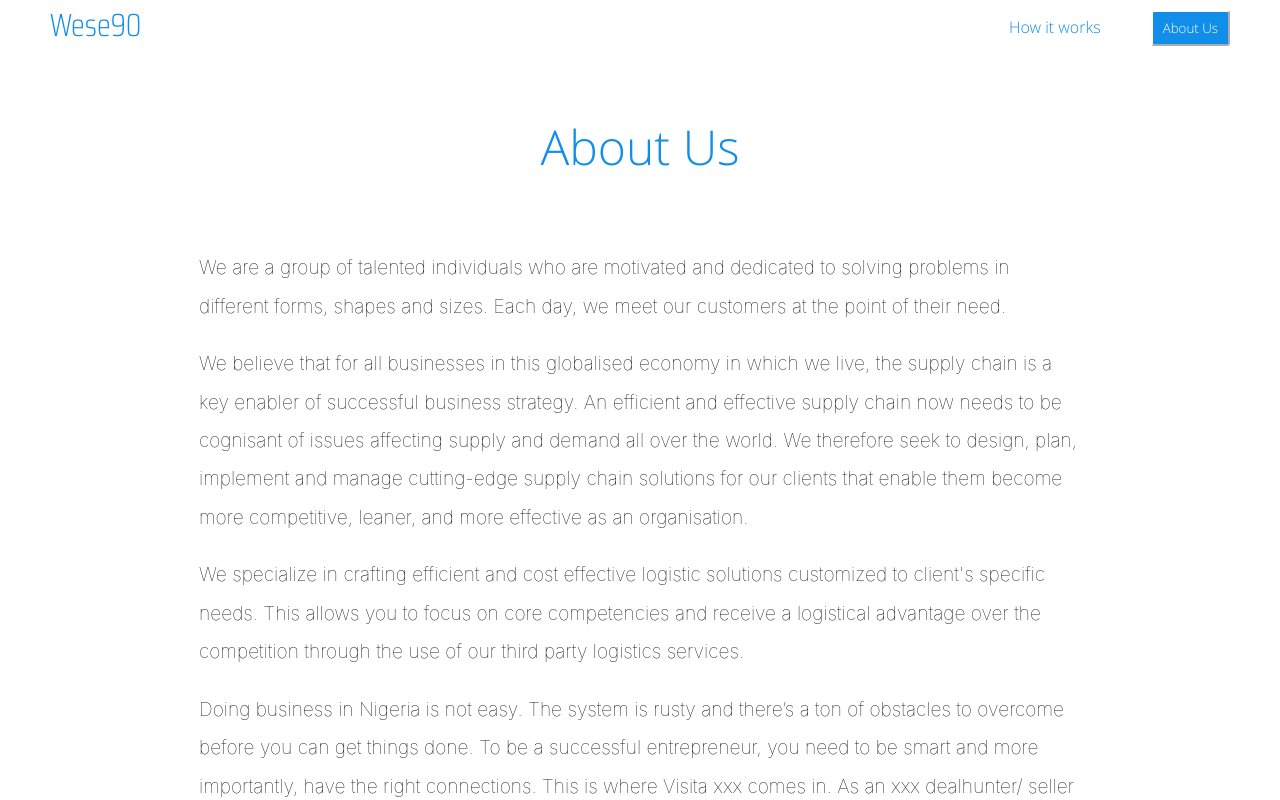
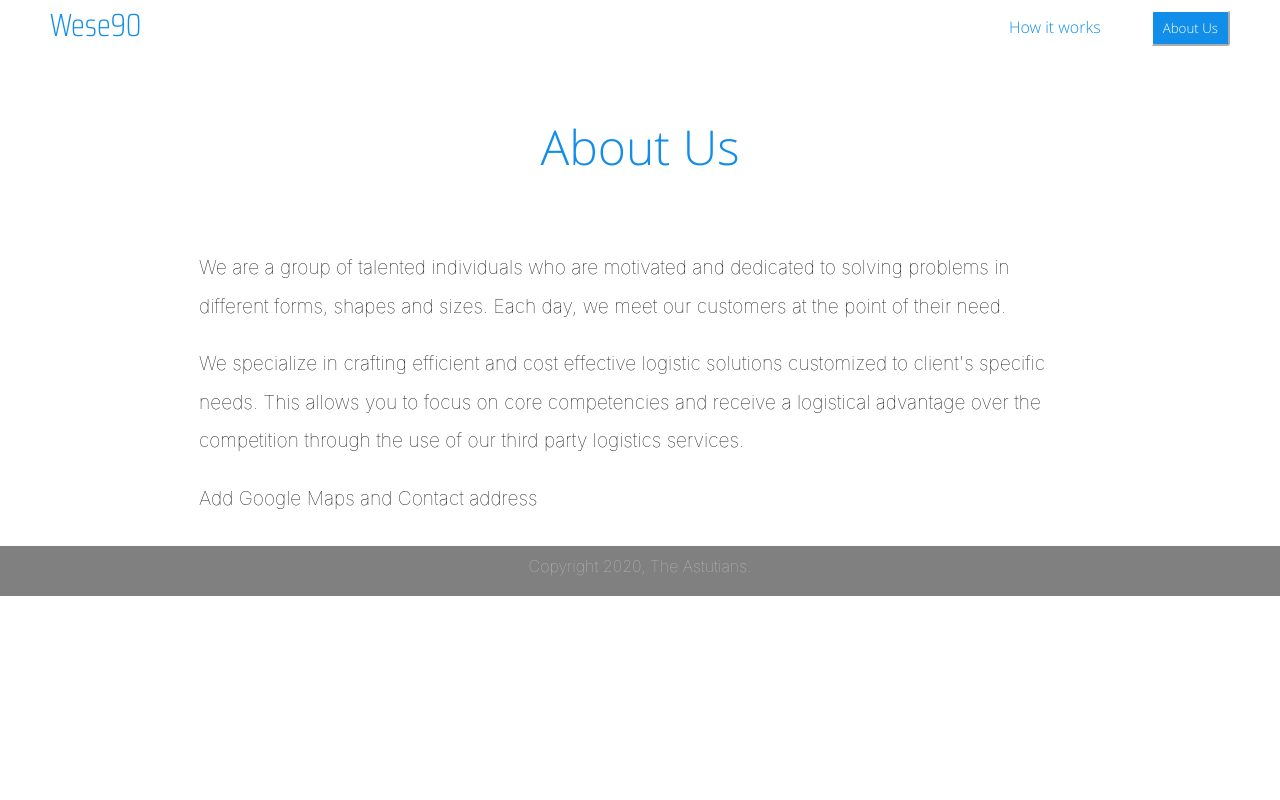
Before and after one commit to TheAstutian/wese90, a React (Create React App) app: page /about in a window 1280 px wide. Shown: the top 800 px of the page. Built offline with nearby package versions, Linux system fonts and the light colour scheme; the HTML template or start-up script is replaced by a standard one.

Commit message:
optimized homepage for faster loading

```diff
--- a/src/pages/about/about.component.jsx
+++ b/src/pages/about/about.component.jsx
@@ -6,24 +6,8 @@ const About = () =>(
         <span>About Us</span>
         <div className='about-content'>
             <p>We are a group of talented individuals who are motivated and dedicated to solving problems in different forms, shapes and sizes. Each day, we meet our customers at the point of their need.</p>
-
-            <p>We believe that for all businesses in this globalised economy in which we live, the supply chain is a key enabler of successful business strategy. An efficient and effective supply chain now needs to be cognisant of issues affecting supply and demand all over the world. We therefore seek to design, plan, implement and manage cutting-edge supply chain solutions for our clients that enable them become more competitive, leaner, and more effective as an organisation.</p>
-
             <p> We specialize in crafting efficient and cost effective logistic solutions customized to client's specific needs. This allows you to focus on core competencies and receive a logistical advantage over the competition through the use of our third party logistics services.</p>
-            <p>Doing business in Nigeria is not easy. The system is rusty and there’s a ton of obstacles to overcome before you can get things done. To be a successful entrepreneur, you need to be smart and more importantly, have the right connections.
-
-This is where Visita xxx comes in. As an xxx dealhunter/ seller or retailer based inside or outside of Lagos, you need a safe plug that is familiar with the terrain to handle your items.
-
-What we do is provide an ultra safe environment for your clients to come observe or pick up their packages. We cater to entities based in Lagos but our focus is on dealhunters outside Lagos.
-
-You can have your items delivered to our home/office address and have items dispatched to clients/customers directly from there. Or your clients can come around in person to pick up their items. We are pretty flexible like that.
-
-You'll also have the opportunity to advertise goods/items you have with us on this site.
-You can find us at computer village Ikeja, while home address is at alimosho
-
-As a bonus, we run "FREE" escrow services. If you are having doubts about doing business with an individual, we can step in and smoothen things over.
-
-Let us help you solve your problems. We are only a call/text away.</p>
+            <p>Add Google Maps and Contact address</p>
         </div>
     </div>
 )
--- a/src/pages/homepage/homepage.component.jsx
+++ b/src/pages/homepage/homepage.component.jsx
@@ -43,12 +43,12 @@ const HomePage = () => (
 
     <div className='second ash'>
         <div className='img'>
-            <img alt='2' src='https://images.unsplash.com/photo-1588130721958-d1392d36ed94' />
+            <img alt='2' src='https://images.unsplash.com/photo-1588130721958-d1392d36ed94?ixid=MXwxMjA3fDB8MHxwaG90by1wYWdlfHx8fGVufDB8fHw%3D&ixlib=rb-1.2.1&auto=format&fit=crop&w=1050&q=80' />
         </div>
         <div className='txt'>
             <h2> Dependable Escrow</h2>
             <p> Facilitate your next business deal with our escrow service. It is tested and trusted, and it won't cost you a dime. </p>
-            <a href="https://wa.link/no3b4t"><button>Do Deals</button></a>
+            <a href="https://wa.link/0ia8aw"><button>Do Deals</button></a>
         </div>
 
     </div>
@@ -63,7 +63,7 @@ const HomePage = () => (
         </div>
 
         <div className='img'>
-            <img alt='3' src='https://images.unsplash.com/photo-1548695607-9c73430ba065' />
+            <img alt='3' src='https://images.unsplash.com/photo-1548695607-9c73430ba065?ixlib=rb-1.2.1&ixid=MXwxMjA3fDB8MHxwaG90by1wYWdlfHx8fGVufDB8fHw%3D&auto=format&fit=crop&w=1184&q=80' />
         </div>
 
     </div>
@@ -90,20 +90,20 @@ const HomePage = () => (
         <h1> What Our Customers Say</h1>
         <div className='testimonial-container'>
             <div className='testimony'>
-            <img alt='6' src='https://organicthemes.com/demo/profile/files/2018/05/profile-pic.jpg' />
+            <img alt='6' src='https://images.unsplash.com/photo-1522529599102-193c0d76b5b6?ixid=MXwxMjA3fDB8MHxwaG90by1wYWdlfHx8fGVufDB8fHw%3D&ixlib=rb-1.2.1&auto=format&fit=crop&w=1050&q=80' />
             <a href="https://www.nairaland.com/5266068/thread-only-aliexpress-shopper/258#93036833"> <span>"Smooth and seamless transaction with a nairalander and Wese90 as Escrow.
                 Wese90 is highly recommended as your escrow...I give him a 10/10 rating." </span></a>
             </div>
             <div className='testimony'>
-                <img alt='7' src='https://actnow.training/wp-content/uploads/2020/03/8e798becf1500cddf92f7f2ec9be2b8b.jpg' />
+                <img alt='7' src='https://images.unsplash.com/photo-1561677843-39dee7a319ca?ixid=MXwxMjA3fDB8MHxwaG90by1wYWdlfHx8fGVufDB8fHw%3D&ixlib=rb-1.2.1&auto=format&fit=crop&w=1050&q=80' />
             <a href="https://www.nairaland.com/6065269/ps4-sale....sold#93019795"><span>"Just in case you're still doubting him, kindly visit the technology thread and ask about escrow services @wese90. Nah only God fit reward that guy."</span></a>
             </div>
             <div className='testimony'>
-                <img alt='9' src='https://ivy-school.thimpress.com/demo-3/wp-content/uploads/learn-press-profile/5/2448c53ace919662a2b977d2be3a47c5.jpg' />
+                <img alt='9' src='https://images.unsplash.com/photo-1507152832244-10d45c7eda57?ixlib=rb-1.2.1&ixid=MXwxMjA3fDB8MHxwaG90by1wYWdlfHx8fGVufDB8fHw%3D&auto=format&fit=crop&w=1934&q=80' />
             <a href="https://www.nairaland.com/5032880/all-offerup-letgo-craigslist-5miles/2834#92975096"><span>"@wese90, God bless you everyday for your selfless service. Its highly appreciated"</span></a>
             </div>
             <div className='testimony'>
-                <img alt='8' src='https://organicthemes.com/demo/profile/files/2018/05/profile-pic.jpg' />
+                <img alt='8' src='https://images.unsplash.com/photo-1509325067210-e6b3643e817a?ixid=MXwxMjA3fDB8MHxwaG90by1wYWdlfHx8fGVufDB8fHw%3D&ixlib=rb-1.2.1&auto=format&fit=crop&w=1052&q=80' />
             <a href="https://www.nairaland.com/5032880/all-offerup-letgo-craigslist-5miles/2808#92878686"><span>"I just completed a transaction with wizzy89. Facilitated by our able indaboski, president Wese90 as escrow. Transaction was very smooth. I appreciate you boss."</span></a>
             </div>
         </div>
```
